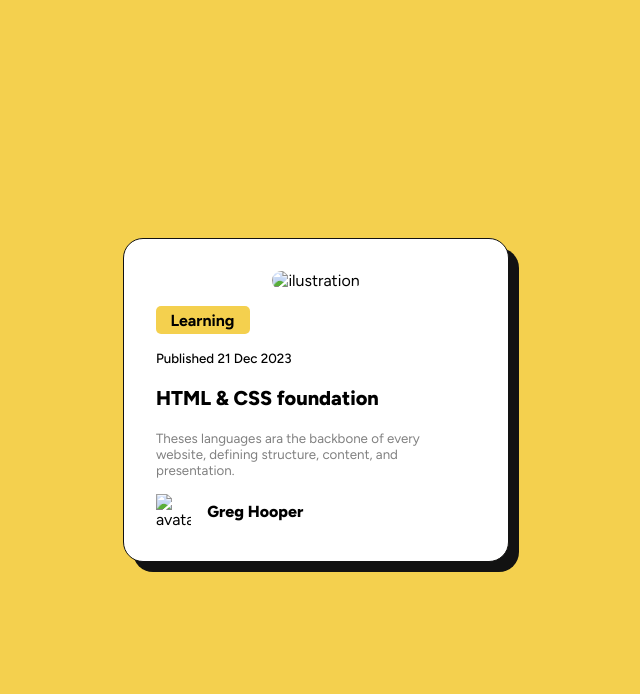
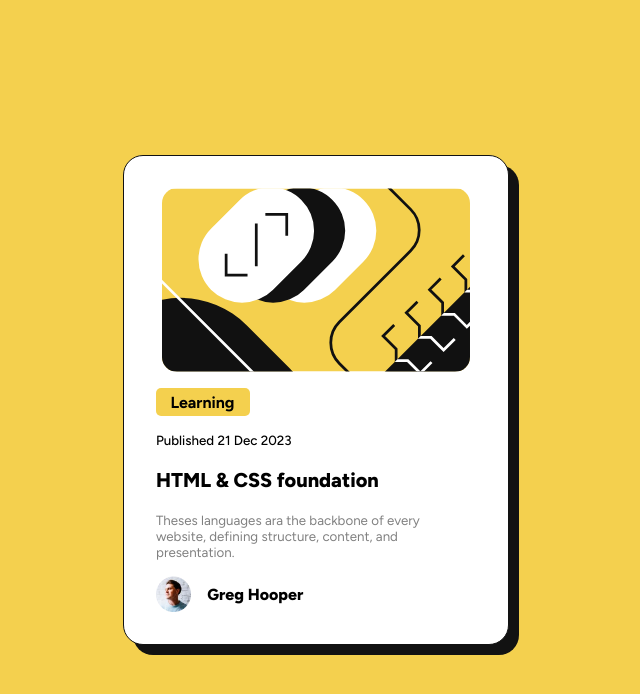
Before and after one commit to raficksz/blog-preview-card-main, a plain HTML site: page index.html in a window 1280 px wide. Shown: the whole page, without its empty margins (324-964 px from the left). Drawn offline with Linux system fonts and the light colour scheme; the site is published under a folder, as on GitHub Pages, so addresses that start at the root find nothing.

Commit message:
Update index.html
Fixing directory images

```diff
--- a/index.html
+++ b/index.html
@@ -5,7 +5,7 @@
   <meta charset="UTF-8">
   <meta name="viewport" content="width=device-width, initial-scale=1.0">
   <title>Blog Preview</title>
-  <link rel="shortcut icon" href="/images/favicon-32x32.png" type="image/x-icon">
+  <link rel="shortcut icon" href="images/favicon-32x32.png" type="image/x-icon">
   <link rel="stylesheet" href="style.css">
 </head>
 
@@ -13,7 +13,7 @@
   <div class="conteiner">
     <div class="content">
       <div class="card">
-        <img src="/images/illustration-article.svg" alt="ilustration" class="art">
+        <img src="images/illustration-article.svg" alt="ilustration" class="art">
         <div class="card-content">
           <p>Learning</p>
           <p>Published 21 Dec 2023</p>
@@ -25,7 +25,7 @@
               presentation.</p>
           </div>
           <div class="user">
-            <img src="/images/image-avatar.webp" alt="avatar" class="avatar">
+            <img src="images/image-avatar.webp" alt="avatar" class="avatar">
             <p>Greg Hooper</p>
           </div>
         </div>
```
